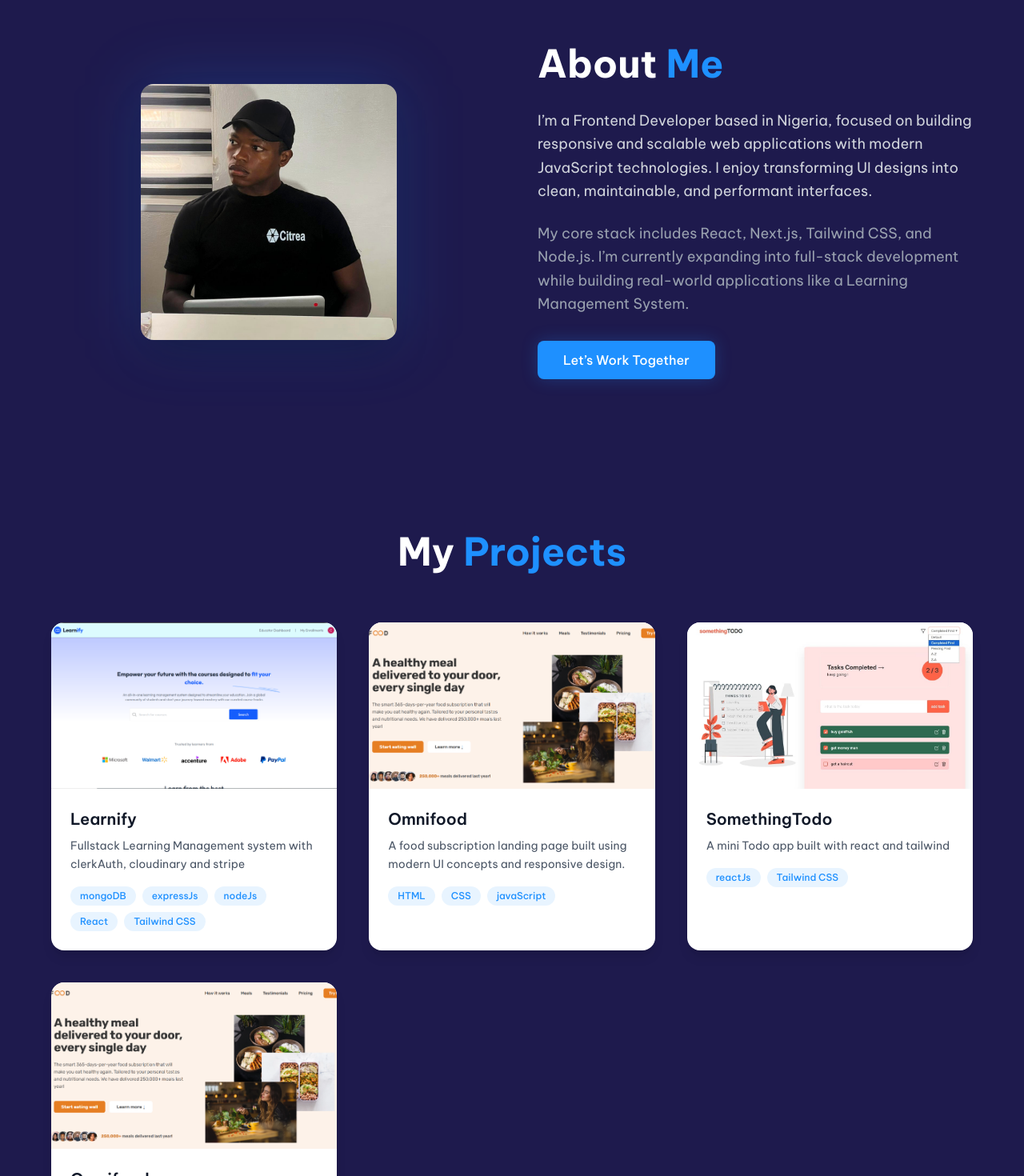
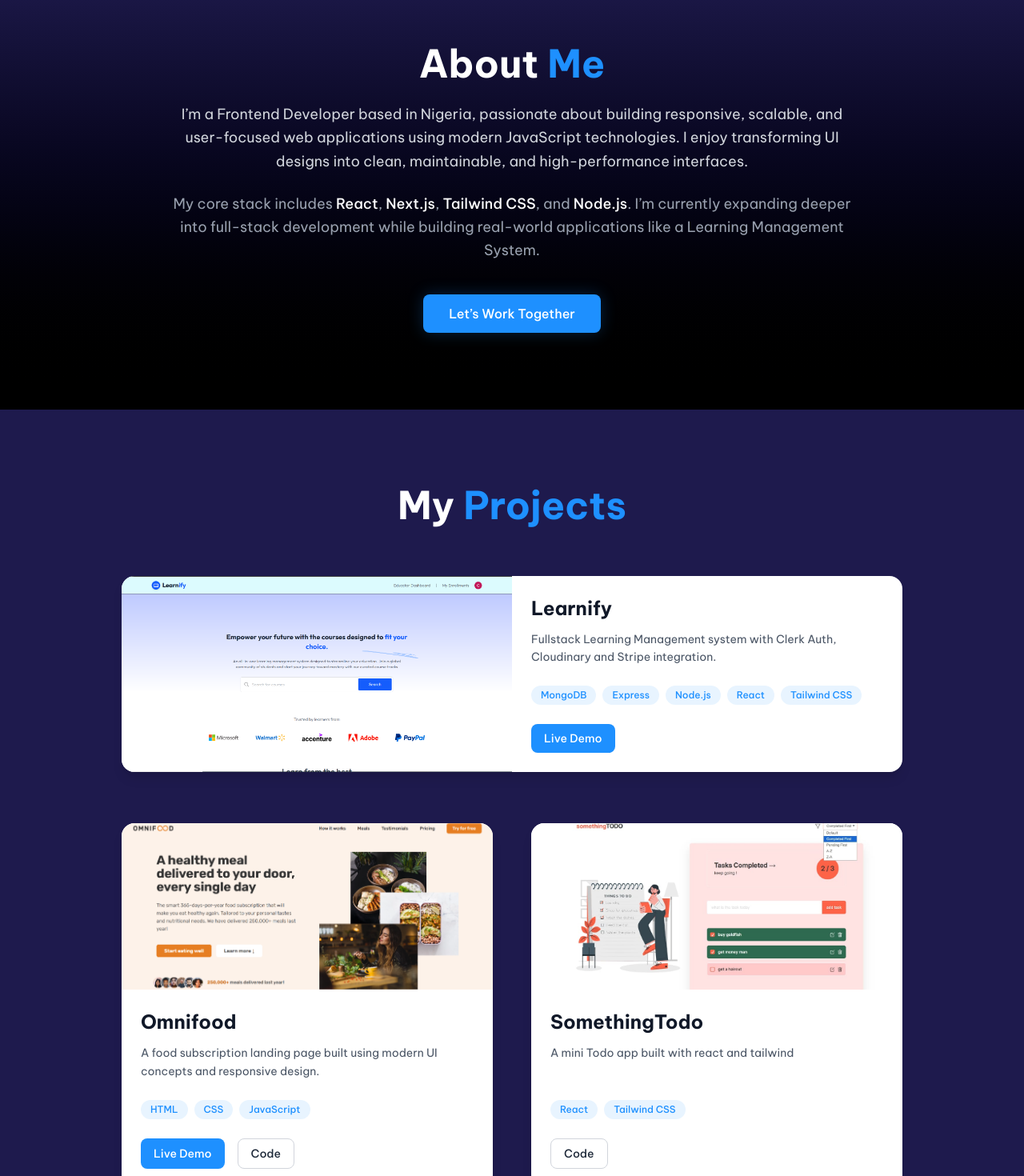
Before and after one commit to roobie001/roobiecode, a React (Vite) app: page / in a window 1280 px wide. Shown: the part 840-2310 px from the top of the page at 80% size. Built offline with nearby package versions, Linux system fonts and the light colour scheme.

Commit message:
refactoring done

```diff
--- a/package.json
+++ b/package.json
@@ -13,14 +13,12 @@
     "@emailjs/browser": "^4.4.1",
     "@tailwindcss/vite": "^4.1.17",
     "emailjs-com": "^3.2.0",
-    "framer-motion": "^12.23.24",
     "lucide-react": "^0.555.0",
     "react": "^19.2.0",
     "react-dom": "^19.2.0",
     "react-hot-toast": "^2.6.0",
     "react-icons": "^5.5.0",
     "react-router-dom": "^7.9.6",
-    "react-type-animation": "^3.2.0",
     "tailwindcss": "^4.1.17"
   },
   "devDependencies": {
--- a/src/components/AboutSection.jsx
+++ b/src/components/AboutSection.jsx
@@ -1,50 +1,38 @@
-import profileImg from "../assets/profile_picture.jpg";
-import { Link } from "react-router-dom";
-
 function AboutSection() {
   return (
-    <section className="w-full bg-indigo-950 text-white py-24 px-6">
-      <div className="max-w-6xl mx-auto grid lg:grid-cols-2 gap-16 items-center">
-        {/* LEFT IMAGE */}
-        <div className="hidden lg:flex justify-center">
-          <div className="relative w-80 h-80">
-            {/* Soft Glow */}
-            <div className="absolute inset-0 bg-[#1E90FF]/20 blur-2xl rounded-2xl"></div>
-
-            <img
-              src={profileImg}
-              alt="Roobie"
-              className="relative w-full h-full object-cover rounded-2xl shadow-2xl"
-            />
-          </div>
-        </div>
-
-        {/* RIGHT CONTENT */}
-        <div>
-          <h2 className="text-4xl md:text-5xl font-bold mb-8">
+    <section
+      id="about"
+      className="w-full bg-gradient-to-b from-indigo-950 to-black py-24"
+    >
+      <div className="max-w-4xl mx-auto px-6 text-center">
+        <h2 className="text-4xl md:text-5xl font-bold text-white mb-6">
           About <span className="text-[#1E90FF]">Me</span>
         </h2>
 
         <p className="text-gray-300 text-lg leading-relaxed mb-6">
-            I’m a Frontend Developer based in Nigeria, focused on building
-            responsive and scalable web applications with modern JavaScript
-            technologies. I enjoy transforming UI designs into clean,
-            maintainable, and performant interfaces.
+          I’m a Frontend Developer based in Nigeria, passionate about building
+          responsive, scalable, and user-focused web applications using modern
+          JavaScript technologies. I enjoy transforming UI designs into clean,
+          maintainable, and high-performance interfaces.
         </p>
 
-          <p className="text-gray-400 text-lg leading-relaxed mb-8">
-            My core stack includes React, Next.js, Tailwind CSS, and Node.js.
-            I’m currently expanding into full-stack development while building
-            real-world applications like a Learning Management System.
+        <p className="text-gray-400 text-lg leading-relaxed mb-10">
+          My core stack includes{" "}
+          <span className="text-white font-medium">React</span>,{" "}
+          <span className="text-white font-medium">Next.js</span>,{" "}
+          <span className="text-white font-medium">Tailwind CSS</span>, and{" "}
+          <span className="text-white font-medium">Node.js</span>. I’m currently
+          expanding deeper into full-stack development while building real-world
+          applications like a Learning Management System.
         </p>
 
+        {/* CTA */}
         <a
           href="#contact"
-            className="inline-block px-8 py-3 bg-[#1E90FF] rounded-lg font-medium transition-all duration-300 hover:scale-105 hover:brightness-110 shadow-[0_0_20px_rgba(30,144,255,0.25)]"
+          className="inline-block px-8 py-3 bg-[#1E90FF] text-white rounded-lg font-medium transition-all duration-300 hover:scale-105 hover:brightness-110 shadow-[0_0_20px_rgba(30,144,255,0.25)]"
         >
           Let’s Work Together
         </a>
-        </div>
       </div>
     </section>
   );
--- a/src/components/ContactForm.jsx
+++ b/src/components/ContactForm.jsx
@@ -51,7 +51,7 @@ function Contact() {
         },
         import.meta.env.VITE_EMAIL_KEY,
       );
-      toast.success("Message sent successfully 🚀");
+      toast.success("Message sent successfully!");
       setForm({ name: "", email: "", message: "" });
     } catch (error) {
       toast.error(error.message || "Failed to send message");
@@ -122,6 +122,7 @@ function Contact() {
           <button
             type="submit"
             disabled={loading}
+            onClick={handleSubmit}
             className="w-full py-3 bg-[#1E90FF] rounded-lg font-medium transition-all duration-300 hover:brightness-110 hover:scale-[1.02] disabled:opacity-50 disabled:cursor-not-allowed"
           >
             {loading ? "Sending..." : "Send Message"}
--- a/src/components/ProjectCard.jsx
+++ b/src/components/ProjectCard.jsx
@@ -1,53 +1,34 @@
 import { FaEye, FaGithub } from "react-icons/fa";
 
-function ProjectCard({ project }) {
+function ProjectCard({ project, featured }) {
   const { liveLink, image, name, githubLink, description, stacks } = project;
 
   return (
-    <div className="bg-white rounded-2xl overflow-hidden shadow-lg hover:shadow-2xl transition-all duration-500 group">
+    <div
+      className={`bg-white rounded-2xl overflow-hidden shadow-lg hover:shadow-2xl transition-all duration-500 hover:-translate-y-2 flex flex-col ${
+        featured ? "lg:flex-row" : ""
+      }`}
+    >
       {/* Image */}
-      <div className="relative overflow-hidden">
+      <div className={`${featured ? "lg:w-1/2" : ""} overflow-hidden`}>
         <img
           src={image}
           alt={name}
-          className="w-full h-52 object-cover transition-transform duration-700 group-hover:scale-105"
+          className={`w-full object-cover transition-transform duration-700 hover:scale-105 ${
+            featured ? "h-80 lg:h-full" : "h-52"
+          }`}
         />
-
-        {/* Overlay */}
-        <div className="absolute inset-0 bg-black/60 flex items-center justify-center gap-6 opacity-0 group-hover:opacity-100 transition-all duration-300">
-          {liveLink && (
-            <a
-              href={liveLink}
-              target="_blank"
-              rel="noopener noreferrer"
-              className="bg-white p-3 rounded-full text-[#1E90FF] hover:scale-110 transition-transform"
-            >
-              <FaEye size={20} />
-            </a>
-          )}
-
-          {githubLink && (
-            <a
-              href={githubLink}
-              target="_blank"
-              rel="noopener noreferrer"
-              className="bg-white p-3 rounded-full text-[#1E90FF] hover:scale-110 transition-transform"
-            >
-              <FaGithub size={20} />
-            </a>
-          )}
-        </div>
       </div>
 
       {/* Content */}
-      <div className="p-6">
-        <h3 className="text-xl font-semibold text-gray-900 mb-2">{name}</h3>
+      <div className={`p-6 flex flex-col flex-1 ${featured ? "lg:w-1/2" : ""}`}>
+        <h3 className="text-2xl font-bold text-gray-900 mb-3">{name}</h3>
 
-        <p className="text-gray-600 text-sm leading-relaxed mb-4">
+        <p className="text-gray-600 text-sm leading-relaxed mb-6 flex-1">
           {description}
         </p>
 
-        <div className="flex flex-wrap gap-2">
+        <div className="flex flex-wrap gap-2 mb-6">
           {stacks?.map((stack, index) => (
             <span
               key={index}
@@ -57,6 +38,30 @@ function ProjectCard({ project }) {
             </span>
           ))}
         </div>
+
+        <div className="flex gap-4 mt-auto">
+          {liveLink && (
+            <a
+              href={liveLink}
+              target="_blank"
+              rel="noopener noreferrer"
+              className="flex items-center gap-2 px-4 py-2 text-sm font-medium bg-[#1E90FF] text-white rounded-lg hover:opacity-90 transition"
+            >
+              Live Demo
+            </a>
+          )}
+
+          {githubLink && (
+            <a
+              href={githubLink}
+              target="_blank"
+              rel="noopener noreferrer"
+              className="flex items-center gap-2 px-4 py-2 text-sm font-medium border border-gray-300 text-gray-800 rounded-lg hover:bg-gray-100 transition"
+            >
+              Code
+            </a>
+          )}
+        </div>
       </div>
     </div>
   );
--- a/src/components/ProjectsSection.jsx
+++ b/src/components/ProjectsSection.jsx
@@ -8,10 +8,11 @@ const projects = [
     name: "Learnify",
     image: learnify,
     description:
-      "Fullstack Learning Management system with clerkAuth, cloudinary and stripe",
+      "Fullstack Learning Management system with Clerk Auth, Cloudinary and Stripe integration.",
     liveLink: "https://lms-frontend-six-bice.vercel.app/",
     githubLink: "",
-    stacks: ["mongoDB", "expressJs", "nodeJs", "React", "Tailwind CSS"],
+    stacks: ["MongoDB", "Express", "Node.js", "React", "Tailwind CSS"],
+    featured: true,
   },
   {
     name: "Omnifood",
@@ -19,7 +20,7 @@ const projects = [
     description: `A food subscription landing page built using modern UI concepts and responsive design.`,
     liveLink: "https://omnifood-roobie.netlify.app/",
     githubLink: "https://github.com/roobie001/omnifood-project",
-    stacks: ["HTML", "CSS", "javaScript"],
+    stacks: ["HTML", "CSS", "JavaScript"],
   },
   {
     name: "SomethingTodo",
@@ -27,31 +28,34 @@ const projects = [
     description: `A mini Todo app built with react and tailwind`,
     liveLink: "",
     githubLink: "https://github.com/roobie001/Todo-App",
-    stacks: ["reactJs", "Tailwind CSS"],
-  },
-
-  {
-    name: "Omnifood",
-    image: omnifood,
-    description: `A food subscription landing page built using modern UI concepts and responsive design.`,
-    liveLink: "https://omnifood-roobie.netlify.app/",
-    githubLink: "https://github.com/roobie001/omnifood-project",
-    stacks: ["HTML", "CSS", "javaScript"],
+    stacks: ["React", "Tailwind CSS"],
   },
 ];
 
 function ProjectsSection() {
   return (
-    <section className="w-full bg-indigo-950 text-white py-24 px-6">
-      <div className="max-w-6xl mx-auto">
-        <h2 className="text-4xl md:text-5xl font-bold text-center mb-16">
+    <section id="projects" className="w-full bg-indigo-950 py-24">
+      <div className="max-w-5xl mx-auto px-6">
+        <h2 className="text-4xl md:text-5xl font-bold text-center text-white mb-16">
           My <span className="text-[#1E90FF]">Projects</span>
         </h2>
 
-        <div className="grid md:grid-cols-2 lg:grid-cols-3 gap-10">
-          {projects.map((project, index) => (
-            <ProjectCard key={index} project={project} />
+        {/* Featured Project */}
+        {projects
+          .filter((project) => project.featured)
+          .map((project, index) => (
+            <div key={index} className="mb-16">
+              <ProjectCard project={project} featured />
+            </div>
           ))}
+
+        {/* Other Projects */}
+        <div className="grid grid-cols-1 lg:grid-cols-2 gap-12">
+          {projects
+            .filter((project) => !project.featured)
+            .map((project, index) => (
+              <ProjectCard key={index} project={project} />
+            ))}
         </div>
       </div>
     </section>
--- a/src/pages/About.jsx
+++ /dev/null
@@ -1,11 +0,0 @@
-import AboutSection from "../components/AboutSection";
-
-function About() {
-  return (
-    <div>
-      <AboutSection />
-    </div>
-  );
-}
-
-export default About;
--- a/src/pages/AppLayout.jsx
+++ /dev/null
@@ -1,17 +0,0 @@
-import { Outlet } from "react-router-dom";
-import Navbar from "../components/Navbar";
-import Footer from "../components/Footer";
-
-function AppLayout() {
-  return (
-    <>
-      <Navbar />
-      <main>
-        <Outlet />
-      </main>
-      <Footer />
-    </>
-  );
-}
-
-export default AppLayout;
--- a/src/pages/Contact.jsx
+++ /dev/null
@@ -1,9 +0,0 @@
-function Contact() {
-  return (
-    <div>
-      <h1>Contact</h1>
-    </div>
-  );
-}
-
-export default Contact;
--- a/src/pages/Home.jsx
+++ b/src/pages/Home.jsx
@@ -3,7 +3,6 @@ import AboutSection from "../components/AboutSection";
 import Skills from "../components/Skills";
 import ProjectsSection from "../components/ProjectsSection";
 import ContactForm from "../components/ContactForm";
-import Footer from "../components/Footer";
 
 function Home() {
   return (
--- a/src/pages/Projects.jsx
+++ /dev/null
@@ -1,11 +0,0 @@
-import ProjectsSection from "../components/ProjectsSection";
-
-function Projects() {
-  return (
-    <div>
-      <ProjectsSection />
-    </div>
-  );
-}
-
-export default Projects;
```
Also changed, not shown: src/App.jsx (+12 -0 lines), src/components/Skills.jsx (+10 -0 lines), 1 other file (tests, documents, lock files or other folders). Lines whose indentation alone changed are shown as unchanged.
